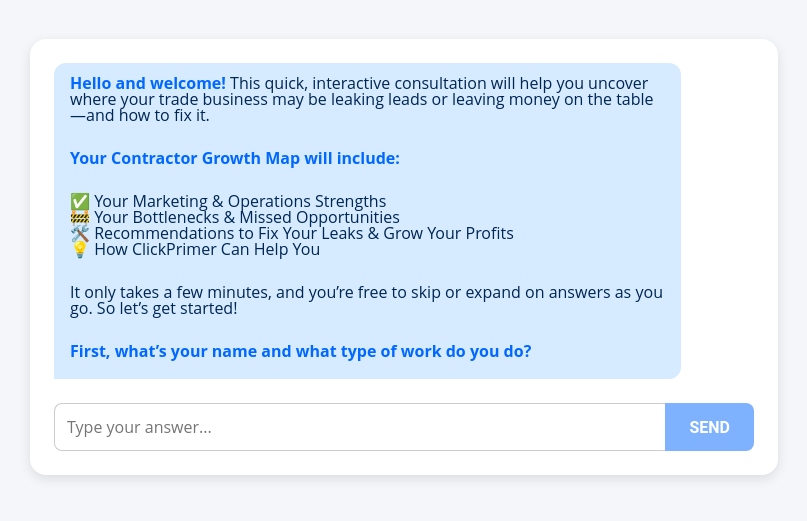
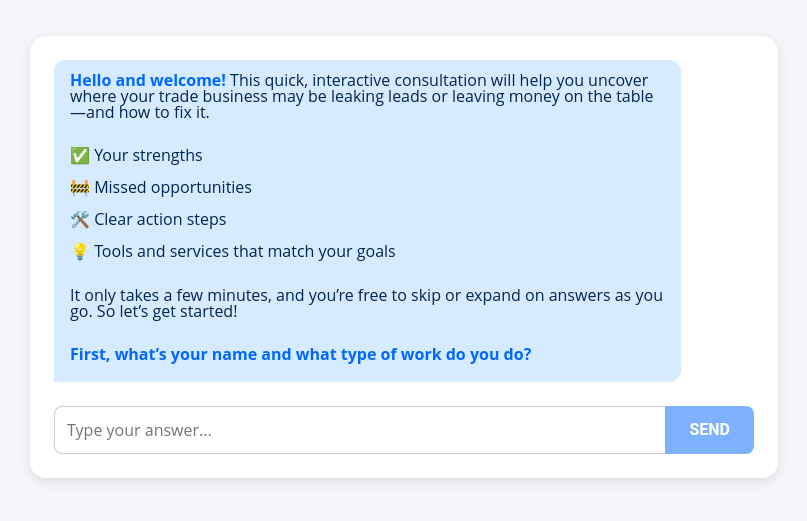
Before and after one commit to clickprimer/contractor-growth-map, a Next.js app: page / in a window 1280 px wide. Shown: the part 143-664 px from the top of the page, without its empty margins (236-1043 px from the left). Built offline with nearby package versions, Linux system fonts and the light colour scheme.

Commit message:
Update index.js

```diff
--- a/pages/index.js
+++ b/pages/index.js
@@ -8,12 +8,10 @@ export default function Home() {
       role: 'assistant',
       content: `**Hello and welcome!** This quick, interactive consultation will help you uncover where your trade business may be leaking leads or leaving money on the table—and how to fix it.
 
-**Your Contractor Growth Map will include:**
-
-✅ Your Marketing & Operations Strengths
-🚧 Your Bottlenecks & Missed Opportunities
-🛠️ Recommendations to Fix Your Leaks & Grow Your Profits
-💡 How ClickPrimer Can Help You
+✅ Your strengths
+🚧 Missed opportunities
+🛠️ Clear action steps
+💡 Tools and services that match your goals
 
 It only takes a few minutes, and you’re free to skip or expand on answers as you go. So let’s get started!
 
@@ -24,7 +22,10 @@ It only takes a few minutes, and you’re free to skip or expand on answers as y
   const chatEndRef = useRef(null);
 
   useEffect(() => {
+    const lastMessage = messages[messages.length - 1];
+    if (lastMessage?.role === 'user') {
       chatEndRef.current?.scrollIntoView({ behavior: 'smooth' });
+    }
   }, [messages]);
 
   const handleSubmit = async (e) => {
@@ -54,16 +55,17 @@ It only takes a few minutes, and you’re free to skip or expand on answers as y
   return (
     <div className="container">
       <div className="chat-box">
+        <div className="chat-messages">
           {messages.map((msg, idx) => (
             <div
               key={idx}
               className={`chat-message ${msg.role === 'user' ? 'user' : 'ai'}`}
+              ref={msg.role === 'user' ? chatEndRef : null}
             >
               <ReactMarkdown>{msg.content}</ReactMarkdown>
             </div>
           ))}
-
-        <div ref={chatEndRef} />
+        </div>
 
         <form onSubmit={handleSubmit} className="chat-input">
           <input
```
Lines whose indentation alone changed are shown as unchanged.
